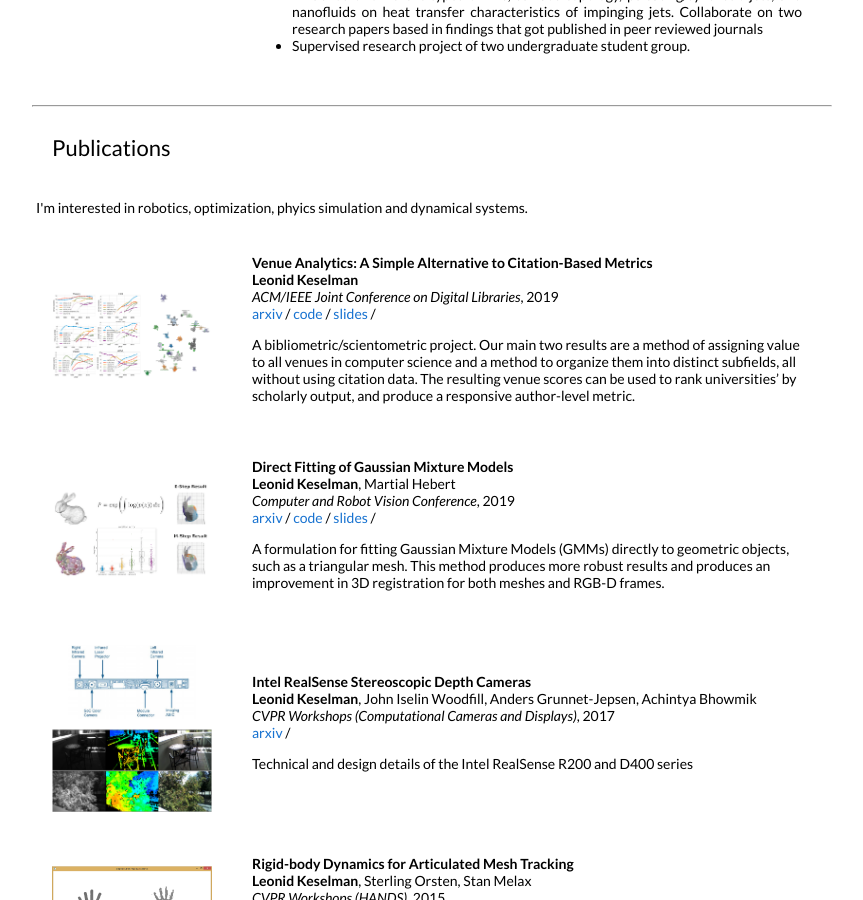
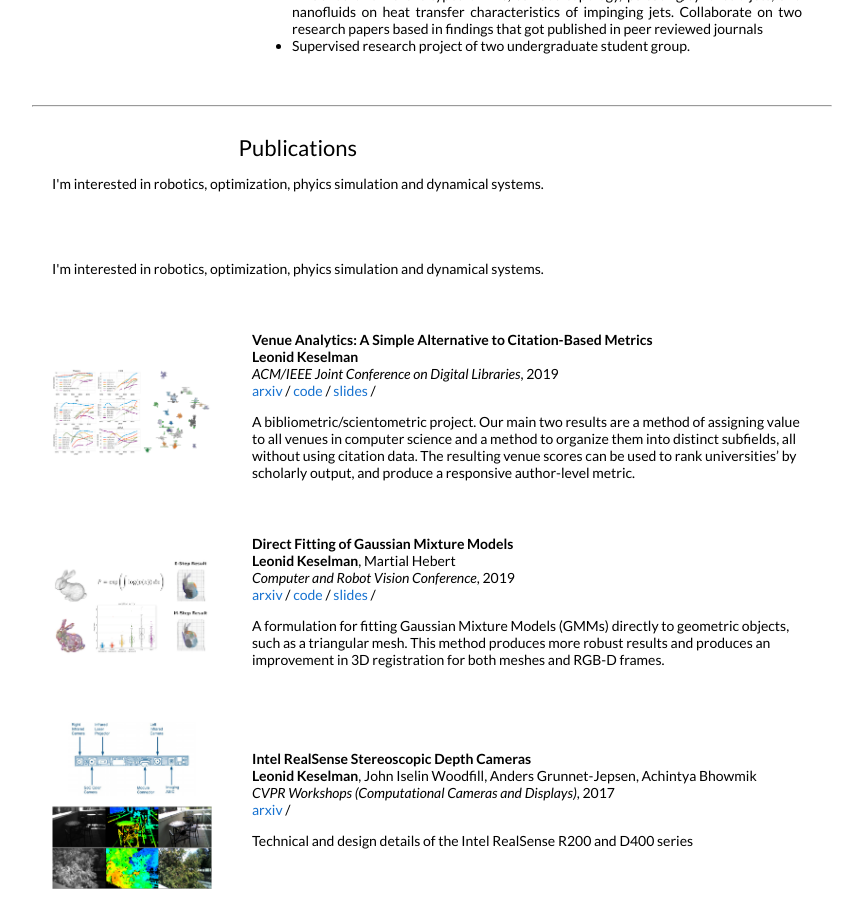
Before and after one commit to rafaymhddn/rafaymhddn.github.io, a Jekyll site: the page built from _posts/2019-06-02-venue.markdown, in a window 1280 px wide and 900 px high, scrolled down 2275 px. Shown: the whole window, without its empty margins (208-1071 px from the left). Built offline with Jekyll 4.4.1, drawn with Linux system fonts in a browser that asks for light colours.

```diff
--- a/_layouts/default.html
+++ b/_layouts/default.html
@@ -263,12 +263,13 @@
 <!-- Publications -->
 <button style="padding:2.5%; border:0px transparent; background-color: transparent;outline:none;"type="button" class="collapsible" data-toggle="collapse" data-target="#content-publications" id="publications">
   <h2>Publications</h2>
+  <p>I'm interested in robotics, optimization, phyics simulation and dynamical systems.</p>
 </button>
 <div id="content-experience" class="collapse in">
 
         <table style="width:100%;border:0px;border-spacing:0px;border-collapse:separate;margin-right:auto;margin-left:auto;">
           <tr>
-            <td style="padding:0.5%;width:100%;vertical-align:top">
+            <td style="padding:2.5%;width:100%;vertical-align:top">
               <p>
                 I'm interested in robotics, optimization, phyics simulation and dynamical systems.
               </p>
```
